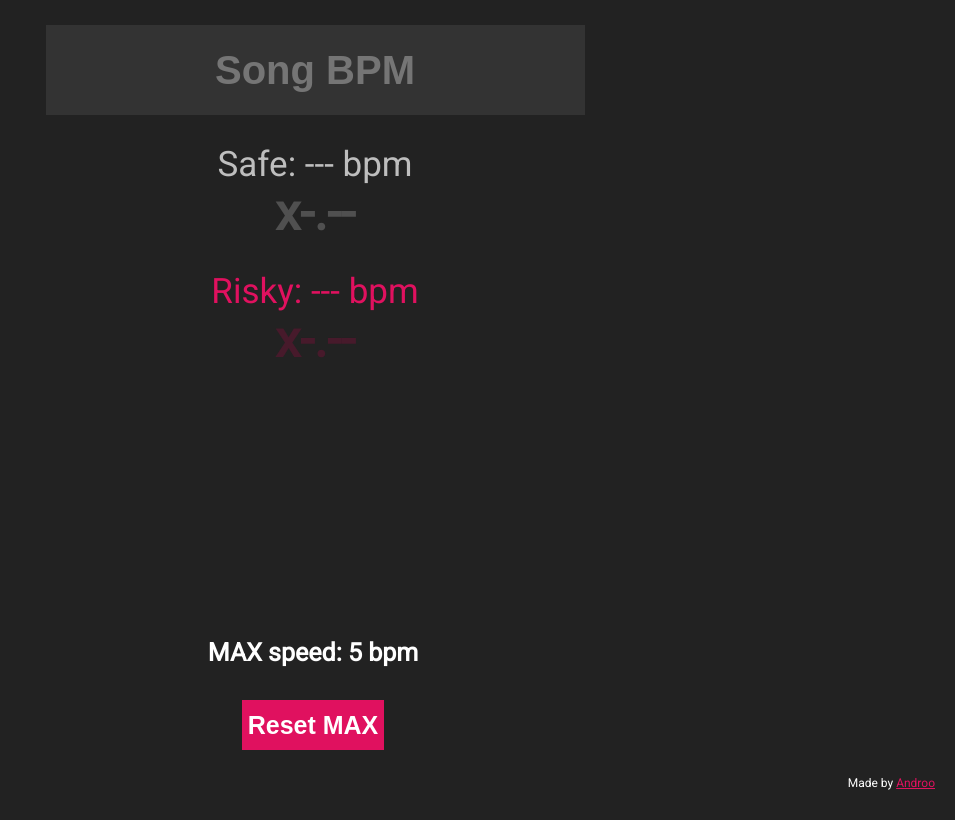
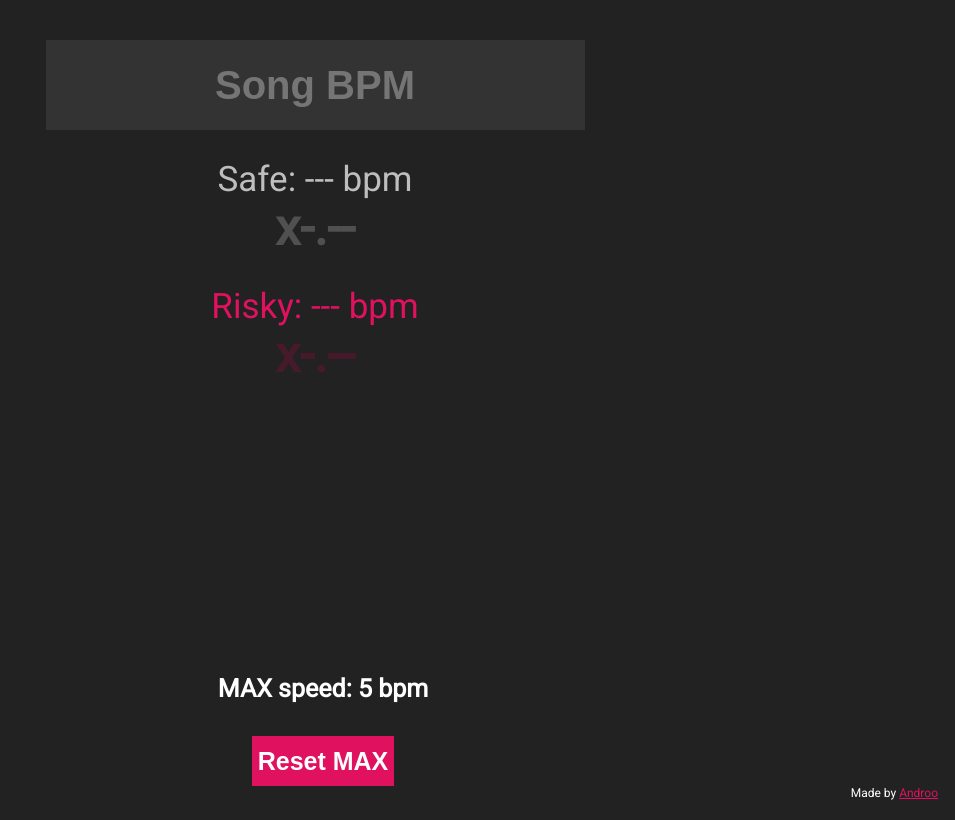
Before and after one commit to androoP/DDR-Speed-Mod-Calc, a plain HTML site: page index.html in a window 1280 px wide. Both pictures are taken after typing "5" into the empty fields and a click on the input "Set". Shown: the whole page, without its empty margins (325-1280 px from the left). Drawn offline with Linux system fonts and the light colour scheme.

Commit message:
Changed MAX anchor
Anchoring to the bottom bumped the reset up, when the on-screen keyboard activated. This blocked things.

Let's see if this works...

```diff
--- a/css/styles.css
+++ b/css/styles.css
@@ -1,10 +1,20 @@
-body {
+footer
+{
+  width: 100%;
+  position: absolute;
+  bottom: 0px;
+ margin: auto;
+ text-align:center;
+ color: #fff;
+}
+html,body {
 background-color: #222;
 font-family: 'Roboto', sans-serif;
 color: #fff;
 text-align: center;
 font-size: 25;
-margin-top: 25px;
+margin-top: 20px;
+height: 100%;
 }
 
 a {
@@ -37,12 +47,7 @@ input[type=button], input[type=submit], input[type=reset] {
   cursor: hand;
   font-weight: bold;
 }
-#credits{
-  position:fixed;
-  font-size: 12;
-  bottom:10px;
-  right:20px;
-}
+
 #thanks{
   position:absolute;
   font-size: 50px;
@@ -104,15 +109,23 @@ button {
 #reset {
 height: 50;
 font-size: 25px;
-
+margin: 0 0 0 0;
 }
 
 .bottomReset
 {
-position: fixed;
-bottom: 50px;
-  margin: 0 0 0 -10px;
-width: 100%;
+   position: relative;
+     min-height:100%;
+  width: 100%;
+
+
+}
+
+
+#credits{
+font-size: 12;
+text-align: right;
+margin: 0 25px 0 0;
 }
 
 @viewport
--- a/index.html
+++ b/index.html
@@ -74,15 +74,16 @@
 -->
 <h2 id="riskyHead" class="riskynumberheader">Risky: --- bpm</h2>
 <h1 id="riskyMod" class="riskynumbersBlank">x-.--</h1>
-
+<footer>
 <div id="bottomReset" class="bottomReset">
 <h4 id="currentRead">.</h4>
 <button id="reset" type="button" onclick="javascript:resetDivs()">Reset MAX</button>
+
+<div id="credits">Made by <a target="blank_" href="https://github.com/androoP">Androo</a></div>
+</div>
+</footer>
 </div>
 </div>
-
-<div id="credits">Made by <a target="blank_" href="https://github.com/androoP">Androo</a></div>
-
 </body>
 
 </html>
```
